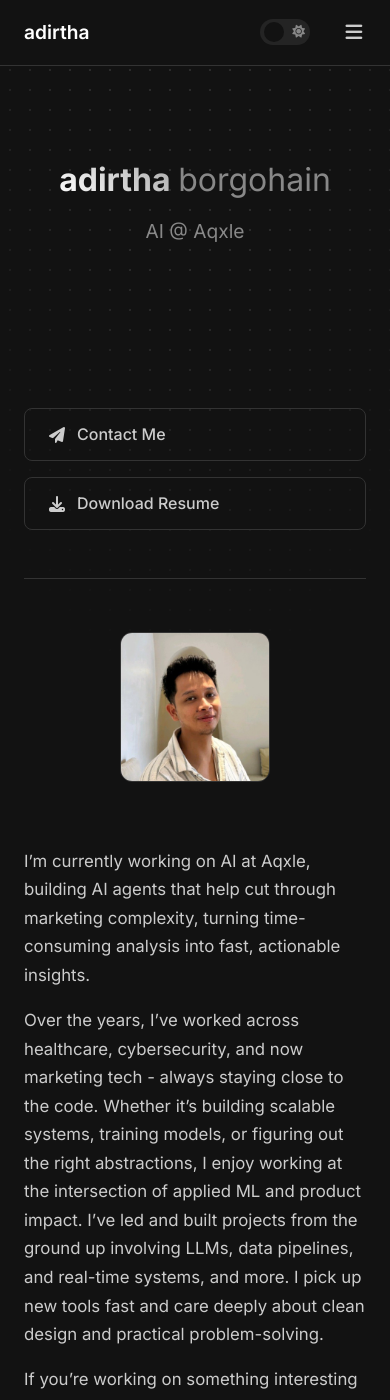
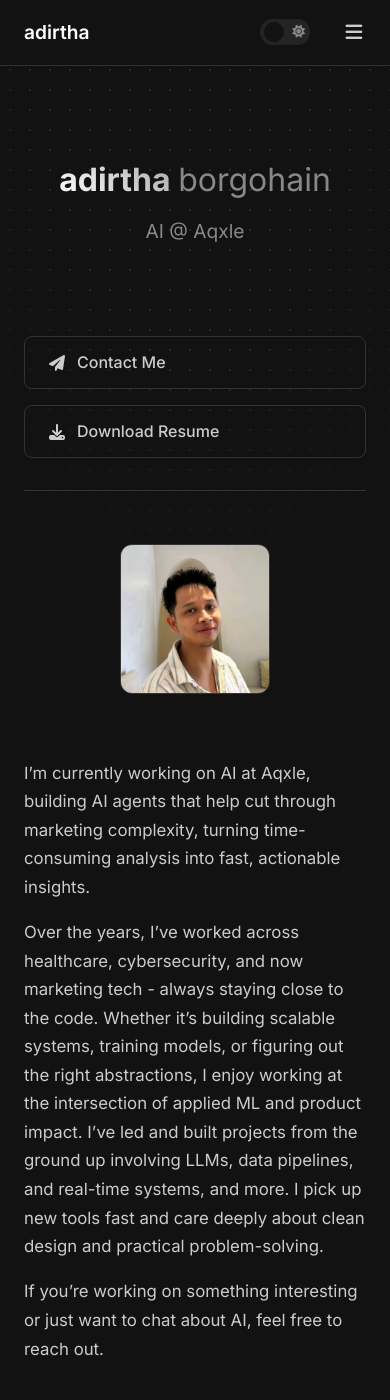
Before and after one commit to AdirthaBorgohain/adirthaborgohain.github.io, a Jekyll site: the page built from index.html, in a window 390 px wide and 1400 px high. Built offline with Jekyll 4.4.1, drawn with Linux system fonts in a browser that asks for light colours; nearby versions of some CDN libraries; comment, search, counter and statistics services are not loaded.

Commit message:
Adjust header and CTA bar padding for improved mobile layout (#2)
Co-authored-by: Cursor Agent <cursoragent@cursor.com>

```diff
--- a/assets/css/main.scss
+++ b/assets/css/main.scss
@@ -160,7 +160,8 @@ a { color: var(--text-color); text-decoration: none; transition: color 0.3s ease
   /* LAYOUT & TYPOGRAPHY */
   .container { padding: 0 1.5rem; }
   .section { padding: 3rem 0; }
-  .header-content { padding: 3rem 1.5rem; }
+  .cta-bar { padding: 0 0 2rem; }
+  .header-content { padding: 3rem 1.5rem 1.5rem; }
   .header-name { font-size: 2.2rem; } /* Refined font size for mobile */
   .section-title { font-size: 1.5rem; margin-bottom: 2rem; }
 
```
